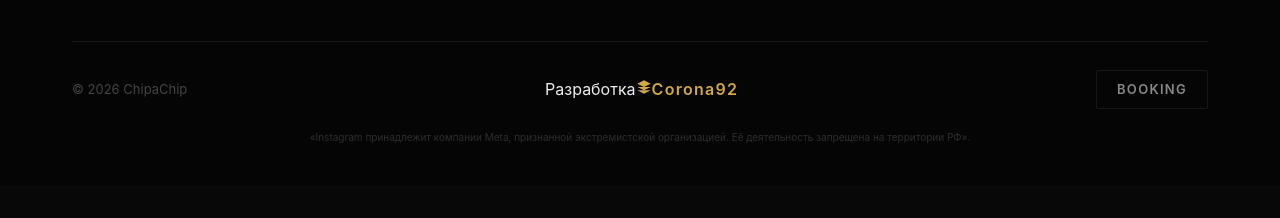
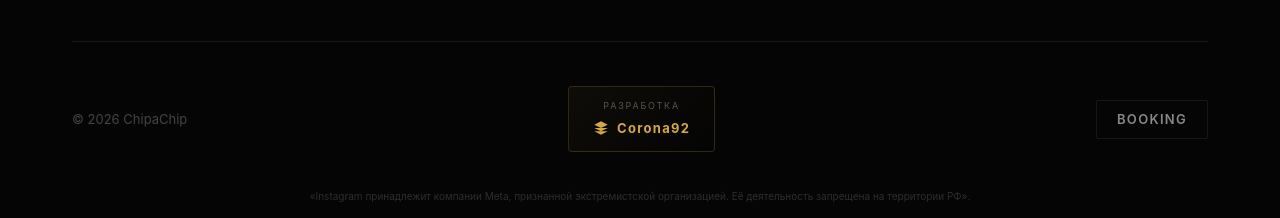
Before and after one commit to drknvpn/ChipaChipWeb, a React (Vite) app: page / in a window 1280 px wide. Shown: the part 4936-5154 px from the top of the page. Before the commit the page ends 5121 px from the top, so only its background shows below. Built offline with nearby package versions, Linux system fonts and the light colour scheme.

Commit message:
Update Footer.css

```diff
--- a/src/components/Footer.css
+++ b/src/components/Footer.css
@@ -40,3 +40,52 @@
     text-align: center;
   }
 }
+.footer-credit-wrapper {
+  display: flex;
+  justify-content: center;
+  padding: 16px 0;
+}
+
+.footer-credit-glow {
+  position: relative;
+  padding: 12px 24px;
+  border: 1px solid rgba(212, 168, 71, 0.2);
+  border-radius: 4px;
+  background: linear-gradient(135deg, rgba(212, 168, 71, 0.05) 0%, transparent 100%);
+  transition: all 0.3s;
+}
+
+.footer-credit-glow:hover {
+  border-color: rgba(212, 168, 71, 0.5);
+  box-shadow: 0 0 30px rgba(212, 168, 71, 0.15);
+  transform: translateY(-2px);
+}
+
+.credit-label {
+  display: block;
+  font-size: 9px;
+  text-transform: uppercase;
+  letter-spacing: 0.2em;
+  color: #555;
+  margin-bottom: 4px;
+  text-align: center;
+}
+
+.credit-link {
+  display: flex;
+  align-items: center;
+  gap: 8px;
+  color: var(--accent);
+  text-decoration: none;
+  font-weight: 700;
+  font-size: 13px;
+  letter-spacing: 0.1em;
+}
+
+.credit-icon {
+  transition: transform 0.3s;
+}
+
+.credit-link:hover .credit-icon {
+  transform: rotate(15deg) scale(1.1);
+}
```
